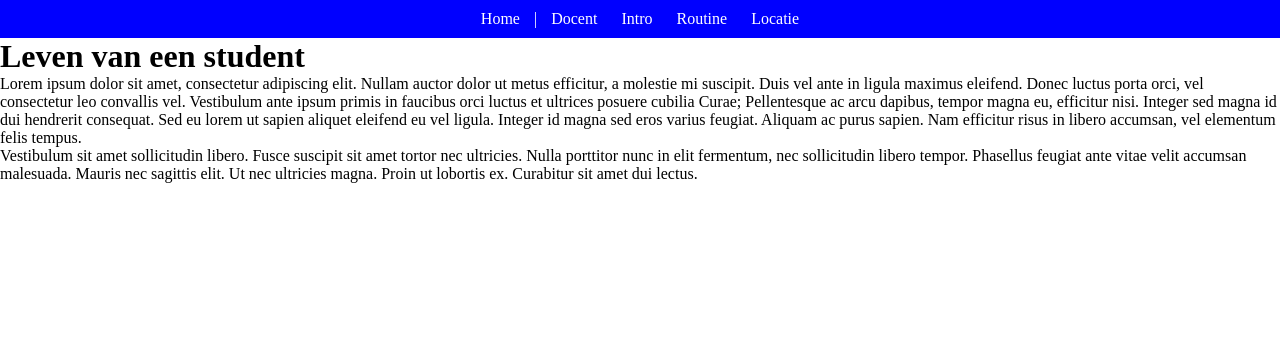
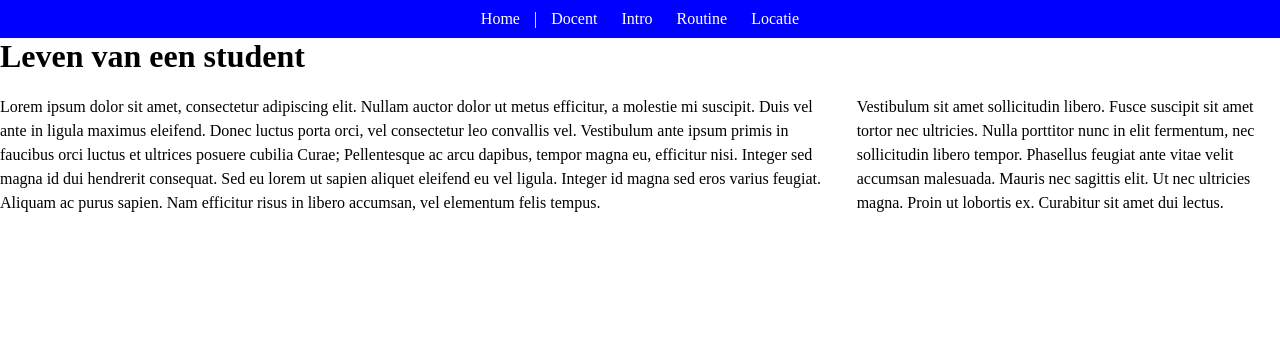
Before and after one commit to KevinRudyHsieh/opendag-codename-, a PHP site: page /student.php in a window 1280 px wide. Shown: the top 338 px of the page. Run offline with PHP 8.4, Linux system fonts and the light colour scheme; data that the repository does not hold is empty.

Commit message:
added css student

```diff
--- a/css/style.css
+++ b/css/style.css
@@ -43,3 +43,77 @@ header nav a.active {
 main {
   padding: 20px; /* Add some padding to the main content area */
 }
+
+body {
+background-color: white;
+}
+
+
+/* Add some space between the <h1> and paragraphs */
+  h1 {
+      margin-bottom: 20px;
+  }
+
+  /* Create a flex container for the paragraphs */
+  .student {
+      display: flex;
+      flex-direction: row; /* Display in a row */
+      gap: 20px; /* Add spacing between paragraphs */
+  }
+
+  /* Style the paragraphs (optional) */
+  .student p {
+      font-size: 16px;
+      line-height: 1.5;
+  }
+/* Add some space between the <h1> and paragraphs */
+  h1 {
+      margin-bottom: 20px;
+  }
+
+  /* Create a flex container for the paragraphs */
+  .student {
+      display: flex;
+      flex-direction: row; /* Display in a row */
+      gap: 20px; /* Add spacing between paragraphs */
+  }
+
+  /* Style the paragraphs (optional) */
+  .student p {
+      font-size: 16px;
+      line-height: 1.5;
+  }
+/* Add some space between the <h1> and paragraphs */
+  h1 {
+      margin-bottom: 20px;
+  }
+
+  /* Create a flex container for the paragraphs */
+  .student {
+      display: flex;
+      flex-direction: row; /* Display in a row */
+      gap: 20px; /* Add spacing between paragraphs */
+  }
+
+  /* Style the paragraphs (optional) */
+  .student p {
+      font-size: 16px;
+      line-height: 1.5;
+  }
+/* Add some space between the <h1> and paragraphs */
+  h1 {
+      margin-bottom: 20px;
+  }
+
+  /* Create a flex container for the paragraphs */
+  .student {
+      display: flex;
+      flex-direction: row; /* Display in a row */
+      gap: 20px; /* Add spacing between paragraphs */
+  }
+
+  /* Style the paragraphs (optional) */
+  .student p {
+      font-size: 16px;
+      line-height: 1.5;
+  }
--- a/student.php
+++ b/student.php
@@ -8,13 +8,13 @@
 </head>
 <body>
 
-    <?php require_once 'header.php'; ?>
+        <?php require_once 'header.php'; ?>
 
-    <h1>Leven van een student</h1>
+        <h1>Leven van een student</h1>
+    <div class="student">
+        <p>Lorem ipsum dolor sit amet, consectetur adipiscing elit. Nullam auctor dolor ut metus efficitur, a molestie mi suscipit. Duis vel ante in ligula maximus eleifend. Donec luctus porta orci, vel consectetur leo convallis vel. Vestibulum ante ipsum primis in faucibus orci luctus et ultrices posuere cubilia Curae; Pellentesque ac arcu dapibus, tempor magna eu, efficitur nisi. Integer sed magna id dui hendrerit consequat. Sed eu lorem ut sapien aliquet eleifend eu vel ligula. Integer id magna sed eros varius feugiat. Aliquam ac purus sapien. Nam efficitur risus in libero accumsan, vel elementum felis tempus.</p>
 
-    <p>Lorem ipsum dolor sit amet, consectetur adipiscing elit. Nullam auctor dolor ut metus efficitur, a molestie mi suscipit. Duis vel ante in ligula maximus eleifend. Donec luctus porta orci, vel consectetur leo convallis vel. Vestibulum ante ipsum primis in faucibus orci luctus et ultrices posuere cubilia Curae; Pellentesque ac arcu dapibus, tempor magna eu, efficitur nisi. Integer sed magna id dui hendrerit consequat. Sed eu lorem ut sapien aliquet eleifend eu vel ligula. Integer id magna sed eros varius feugiat. Aliquam ac purus sapien. Nam efficitur risus in libero accumsan, vel elementum felis tempus.</p>
-
-    <p>Vestibulum sit amet sollicitudin libero. Fusce suscipit sit amet tortor nec ultricies. Nulla porttitor nunc in elit fermentum, nec sollicitudin libero tempor. Phasellus feugiat ante vitae velit accumsan malesuada. Mauris nec sagittis elit. Ut nec ultricies magna. Proin ut lobortis ex. Curabitur sit amet dui lectus.</p>
-
+        <p>Vestibulum sit amet sollicitudin libero. Fusce suscipit sit amet tortor nec ultricies. Nulla porttitor nunc in elit fermentum, nec sollicitudin libero tempor. Phasellus feugiat ante vitae velit accumsan malesuada. Mauris nec sagittis elit. Ut nec ultricies magna. Proin ut lobortis ex. Curabitur sit amet dui lectus.</p>
+    </div>
 </body>
 </html>
```
